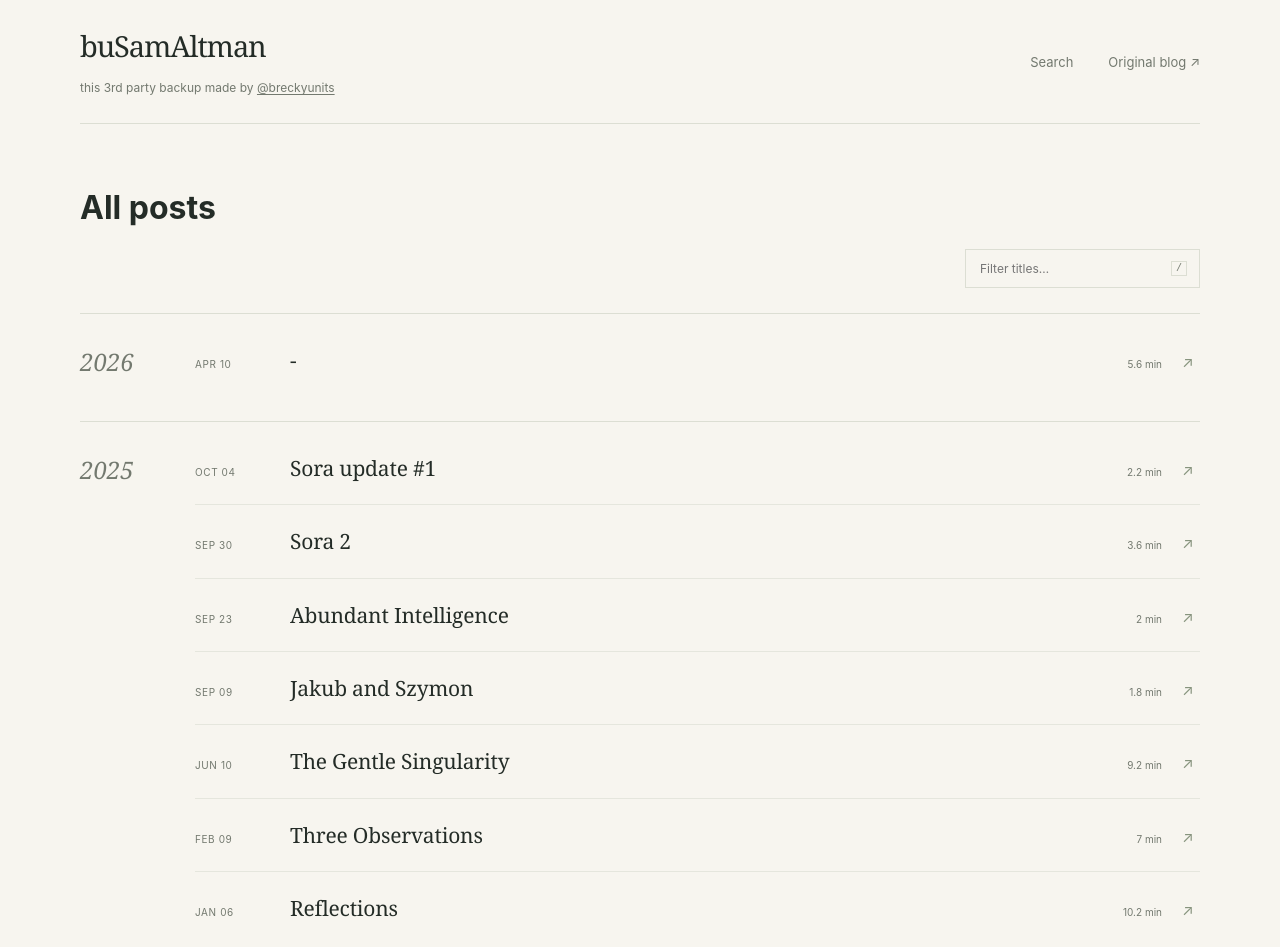
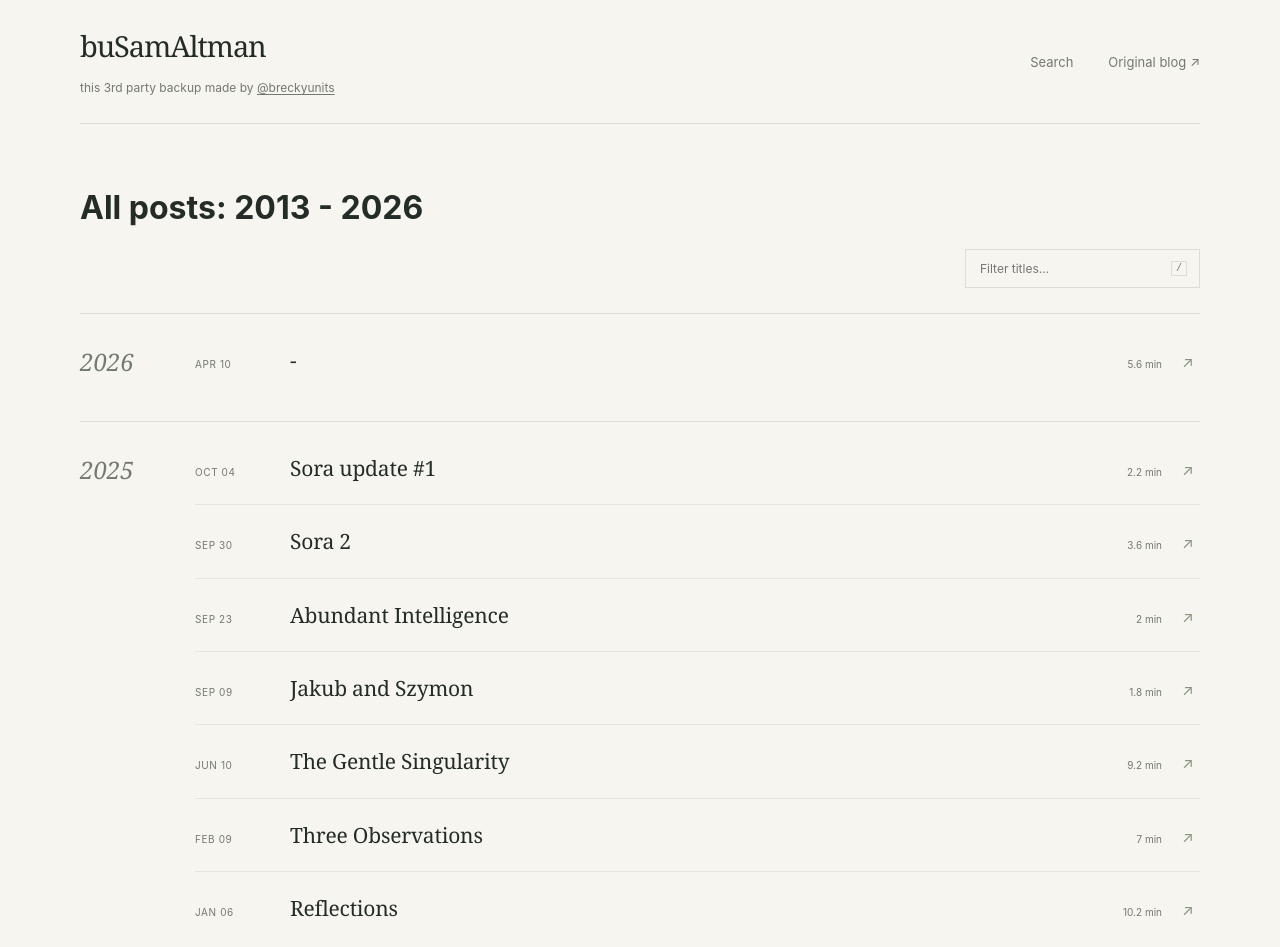
Before and after one commit to breck7/buSamAltman, a website: page index.html in a window 1280 px wide. Shown: the top 947 px of the page. Drawn offline with Linux system fonts and the light colour scheme.

Commit message:
Deploying to wws from @ breck7/buSamAltman@ba02f1b5009d40f50ce00da40beb27506ecb5767 🚀

```diff
--- a/index.html
+++ b/index.html
@@ -26,7 +26,7 @@
 <nav id="particle2" aria-label="Main navigation" ><p id="particle1" class="scrollParagraph"><a href="search.html">Search</a></p>
 <p id="particle2" class="scrollParagraph"><a href="https://blog.samaltman.com/">Original blog ↗</a></p></nav></header>
 <div id="main" role="main" class="archive" style="width: 100%; box-sizing: border-box; max-width: 1120px; margin: 0 auto;">
-<div class="scrollSection"><h1 id="archive-heading" class="scrollParagraph">All posts</h1>
+<div class="scrollSection"><h1 id="archive-heading" class="scrollParagraph">All posts: 2013 - 2026</h1>
 </div>
 <label id="particle24" class="search"><input id="search" type="search" aria-label="Filter titles" placeholder="Filter titles…" autocomplete="off"  />
 <kbd id="particle2" >/</kbd></label>
```
Also changed, not shown: 1 other file.
